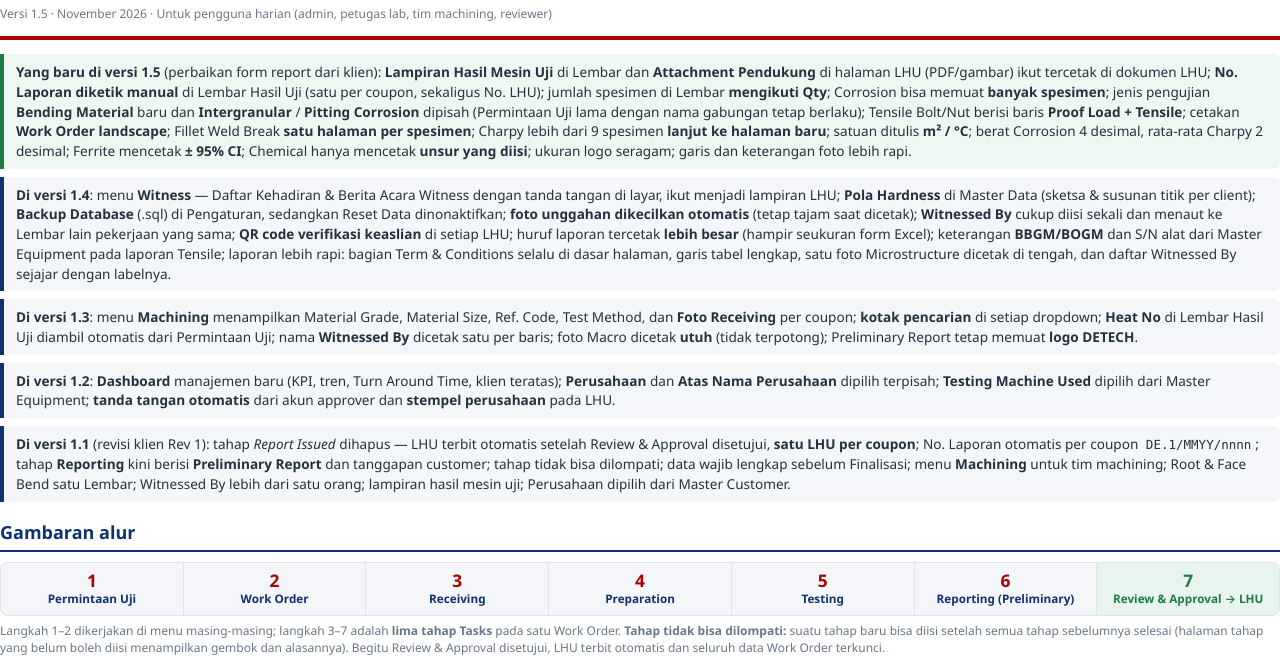
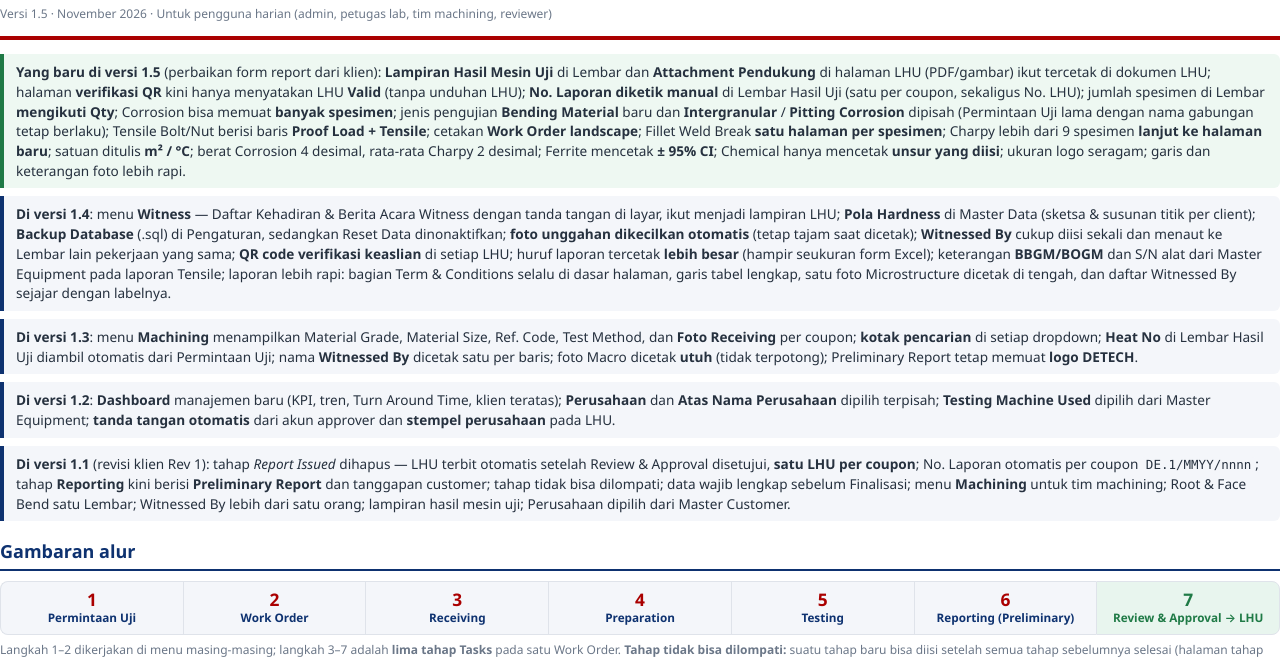
Before and after one commit to adnannasution043-blip/lims2, a website: page docs/panduan-penggunaan.html in a window 1280 px wide. Shown: the part 103-764 px from the top of the page. Drawn offline with Linux system fonts and the light colour scheme.

Commit message:
User guide 1.5 note: QR verification page shows validity only
PDF regenerated.

Co-Authored-By: Claude Opus 5.5 <noreply@anthropic.com>

```diff
--- a/docs/panduan-penggunaan.html
+++ b/docs/panduan-penggunaan.html
@@ -57,7 +57,7 @@
   <div class="meta">Versi 1.5 &middot; November 2026 &middot; Untuk pengguna harian (admin, petugas lab, tim machining, reviewer)</div>
 </div>
 
-<div class="note ok"><b>Yang baru di versi 1.5</b> (perbaikan form report dari klien): <b>Lampiran Hasil Mesin Uji</b> di Lembar dan <b>Attachment Pendukung</b> di halaman LHU (PDF/gambar) ikut tercetak di dokumen LHU; <b>No. Laporan diketik manual</b> di Lembar Hasil Uji (satu per coupon, sekaligus No. LHU); jumlah spesimen di Lembar <b>mengikuti Qty</b>; Corrosion bisa memuat <b>banyak spesimen</b>; jenis pengujian <b>Bending Material</b> baru dan <b>Intergranular</b> / <b>Pitting Corrosion</b> dipisah (Permintaan Uji lama dengan nama gabungan tetap berlaku); Tensile Bolt/Nut berisi baris <b>Proof Load + Tensile</b>; cetakan <b>Work Order landscape</b>; Fillet Weld Break <b>satu halaman per spesimen</b>; Charpy lebih dari 9 spesimen <b>lanjut ke halaman baru</b>; satuan ditulis <b>m&sup2; / &deg;C</b>; berat Corrosion 4 desimal, rata-rata Charpy 2 desimal; Ferrite mencetak <b>&plusmn; 95% CI</b>; Chemical hanya mencetak <b>unsur yang diisi</b>; ukuran logo seragam; garis dan keterangan foto lebih rapi.</div>
+<div class="note ok"><b>Yang baru di versi 1.5</b> (perbaikan form report dari klien): <b>Lampiran Hasil Mesin Uji</b> di Lembar dan <b>Attachment Pendukung</b> di halaman LHU (PDF/gambar) ikut tercetak di dokumen LHU; halaman <b>verifikasi QR</b> kini hanya menyatakan LHU <b>Valid</b> (tanpa unduhan LHU); <b>No. Laporan diketik manual</b> di Lembar Hasil Uji (satu per coupon, sekaligus No. LHU); jumlah spesimen di Lembar <b>mengikuti Qty</b>; Corrosion bisa memuat <b>banyak spesimen</b>; jenis pengujian <b>Bending Material</b> baru dan <b>Intergranular</b> / <b>Pitting Corrosion</b> dipisah (Permintaan Uji lama dengan nama gabungan tetap berlaku); Tensile Bolt/Nut berisi baris <b>Proof Load + Tensile</b>; cetakan <b>Work Order landscape</b>; Fillet Weld Break <b>satu halaman per spesimen</b>; Charpy lebih dari 9 spesimen <b>lanjut ke halaman baru</b>; satuan ditulis <b>m&sup2; / &deg;C</b>; berat Corrosion 4 desimal, rata-rata Charpy 2 desimal; Ferrite mencetak <b>&plusmn; 95% CI</b>; Chemical hanya mencetak <b>unsur yang diisi</b>; ukuran logo seragam; garis dan keterangan foto lebih rapi.</div>
 
 <div class="note"><b>Di versi 1.4</b>: menu <b>Witness</b> &mdash; Daftar Kehadiran &amp; Berita Acara Witness dengan tanda tangan di layar, ikut menjadi lampiran LHU; <b>Pola Hardness</b> di Master Data (sketsa &amp; susunan titik per client); <b>Backup Database</b> (.sql) di Pengaturan, sedangkan Reset Data dinonaktifkan; <b>foto unggahan dikecilkan otomatis</b> (tetap tajam saat dicetak); <b>Witnessed By</b> cukup diisi sekali dan menaut ke Lembar lain pekerjaan yang sama; <b>QR code verifikasi keaslian</b> di setiap LHU; huruf laporan tercetak <b>lebih besar</b> (hampir seukuran form Excel); keterangan <b>BBGM/BOGM</b> dan S/N alat dari Master Equipment pada laporan Tensile; laporan lebih rapi: bagian Term &amp; Conditions selalu di dasar halaman, garis tabel lengkap, satu foto Microstructure dicetak di tengah, dan daftar Witnessed By sejajar dengan labelnya.</div>
 
```
Also changed, not shown: 1 other file.
